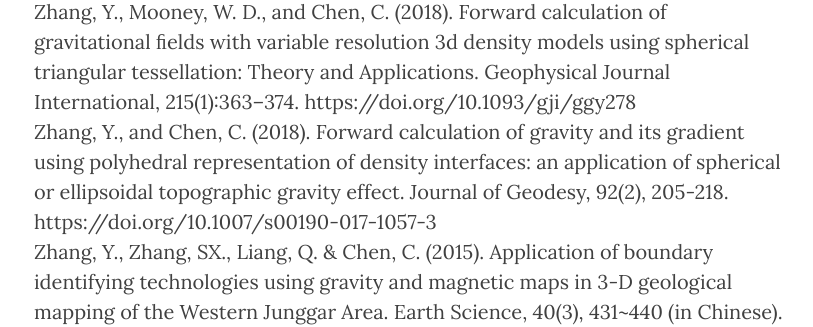
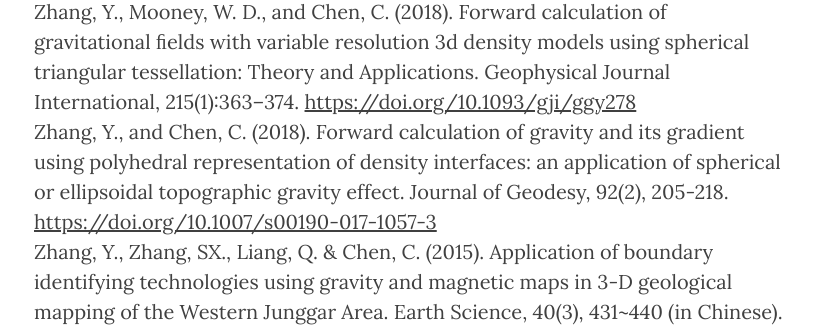
Before and after one commit to YiZhangCUG/YiZhangCUG.github.io, a Jekyll site: the page built from resumes.md, in a window 1280 px wide and 900 px high, scrolled down 3731 px. Shown: the part 261-588 px from the top of the window, without its empty margins (231-1044 px from the left). Built offline with Jekyll 4.4.1, drawn with Linux system fonts in a browser that asks for light colours; nearby versions of some CDN libraries; some of the changed text lies outside the part shown.

```diff
--- a/resumes.md
+++ b/resumes.md
@@ -50,10 +50,10 @@ Visiting Scholar, Geophysics, September 2016–Present
 + Undergraduate Teaching Assistant in Geophysics, Institute of Geophysics and Geomatics, CUG, 2015–2016
 
 ## Field work experience
-+ Deployment of seismic reflection profile, Fermont, CA | Adviser: Walter Mooney
-+ Deployment and servicing of absolute gravimeter stations at the Three Gorges area, Hubei, China. CUG, 2013–2016 | Adviser: Chao Chen, Linsong Wang
-+ Regional geological survey of the Western Junggar Area, Xinjiang, China (gravity and magnetic). China Geological Survey, 2015–2016 | Adviser: Guocang Wang, Chao Chen
-+ Regional geological survey of the Barkul Basin, Xinjiang, China (gravity and magnetic). China Geological Survey, 2016 | Adviser: Guocang Wang, Chao Chen
++ Deployment of seismic reflection profile, Fermont, CA \| Adviser: Walter Mooney
++ Deployment and servicing of absolute gravimeter stations at the Three Gorges area, Hubei, China. CUG, 2013–2016 \| Adviser: Chao Chen, Linsong Wang
++ Regional geological survey of the Western Junggar Area, Xinjiang, China (gravity and magnetic). China Geological Survey, 2015–2016 \| Adviser: Guocang Wang, Chao Chen
++ Regional geological survey of the Barkul Basin, Xinjiang, China (gravity and magnetic). China Geological Survey, 2016 \| Adviser: Guocang Wang, Chao Chen
 
 ## Internships
 + Summer internship, School of Earth Sciences, CUG, July 2010
@@ -85,8 +85,8 @@ _Course: Applied Geophysics Seminar and Field Course (seismic, gravity, magnetic
 ## Publication and talks
 ### Journal articles
 Zhang, Y., Mooney, W. D., Chen, C. and Du, J. (2019). Interface inversion of gravitational data using spherical triangular tessellation: An application for the estimation of the Moon’s crustal thickness. Geophysical Journal International (Under review).
-Zhang, Y., Mooney, W. D., and Chen, C. (2018). Forward calculation of gravitational ﬁelds with variable resolution 3d density models using spherical triangular tessellation: Theory and Applications. Geophysical Journal International, 215(1):363–374. https://doi.org/10.1093/gji/ggy278
-Zhang, Y., and Chen, C. (2018). Forward calculation of gravity and its gradient using polyhedral representation of density interfaces: an application of spherical or ellipsoidal topographic gravity effect. Journal of Geodesy, 92(2), 205-218. https://doi.org/10.1007/s00190-017-1057-3
+Zhang, Y., Mooney, W. D., and Chen, C. (2018). Forward calculation of gravitational ﬁelds with variable resolution 3d density models using spherical triangular tessellation: Theory and Applications. Geophysical Journal International, 215(1):363–374. [https://doi.org/10.1093/gji/ggy278](https://doi.org/10.1093/gji/ggy278)
+Zhang, Y., and Chen, C. (2018). Forward calculation of gravity and its gradient using polyhedral representation of density interfaces: an application of spherical or ellipsoidal topographic gravity effect. Journal of Geodesy, 92(2), 205-218. [https://doi.org/10.1007/s00190-017-1057-3](https://doi.org/10.1007/s00190-017-1057-3)
 Zhang, Y., Zhang, SX., Liang, Q. & Chen, C. (2015). Application of boundary identifying technologies using gravity and magnetic maps in 3-D geological mapping of the Western Junggar Area. Earth Science, 40(3), 431~440 (in Chinese).
 
 ### Conference presentations
```
Also changed, not shown: other parts of resumes.md (+1 -1 lines).
